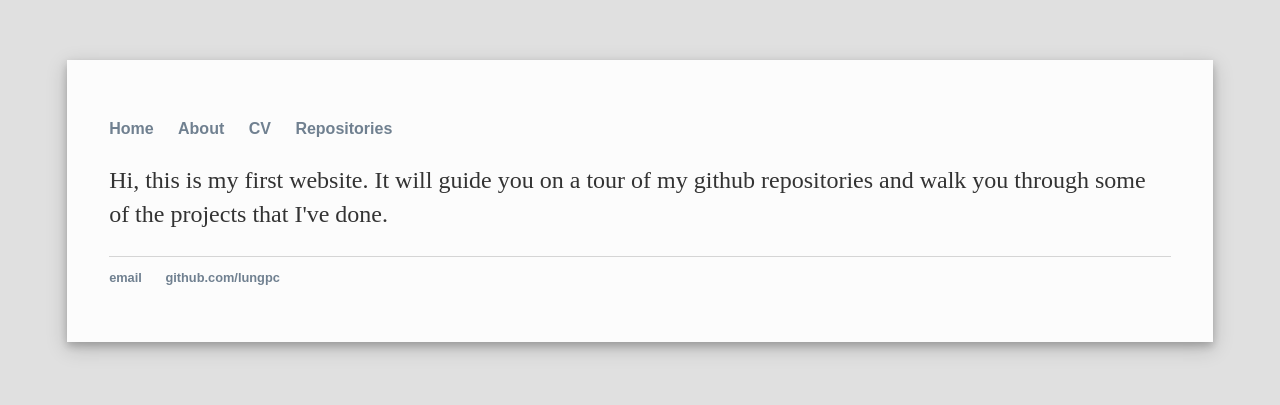
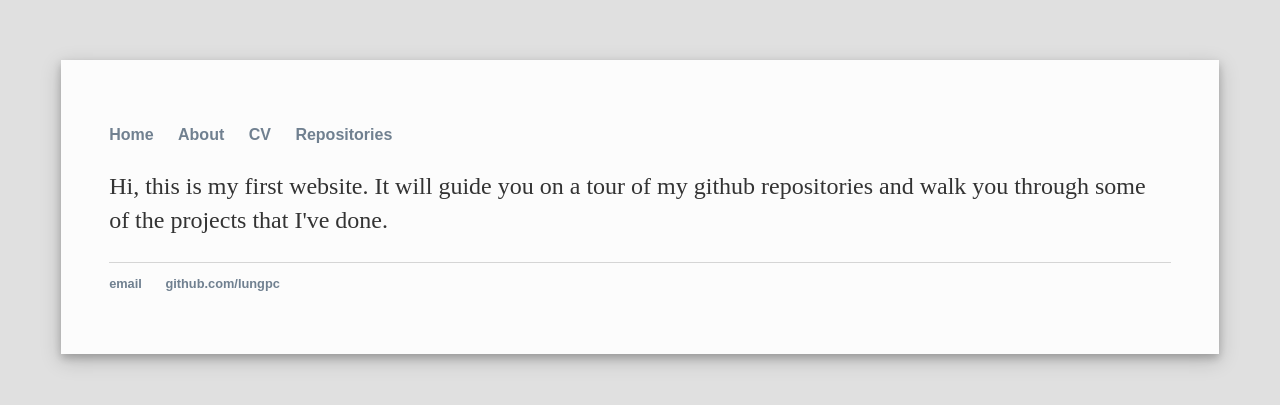
Before and after one commit to lungpc/lungpc.github.io, a Jekyll site: the page built from index.html, in a window 1280 px wide. Shown: the top 405 px of the page. Built offline with Jekyll 4.4.1, drawn with Linux system fonts in a browser that asks for light colours.

Commit message:
Update style.css

```diff
--- a/css/style.css
+++ b/css/style.css
@@ -5,7 +5,7 @@ body {
 #container {
     height: 84%;
     width: 84%;
-    padding: 42px;
+    padding: 48px;
     box-shadow: 0 4px 8px 0 rgba(0, 0, 0, 0.2), 0 6px 20px 0 rgba(0, 0, 0, 0.19);
     margin: 60px auto;
     /* medium grey background */
```
